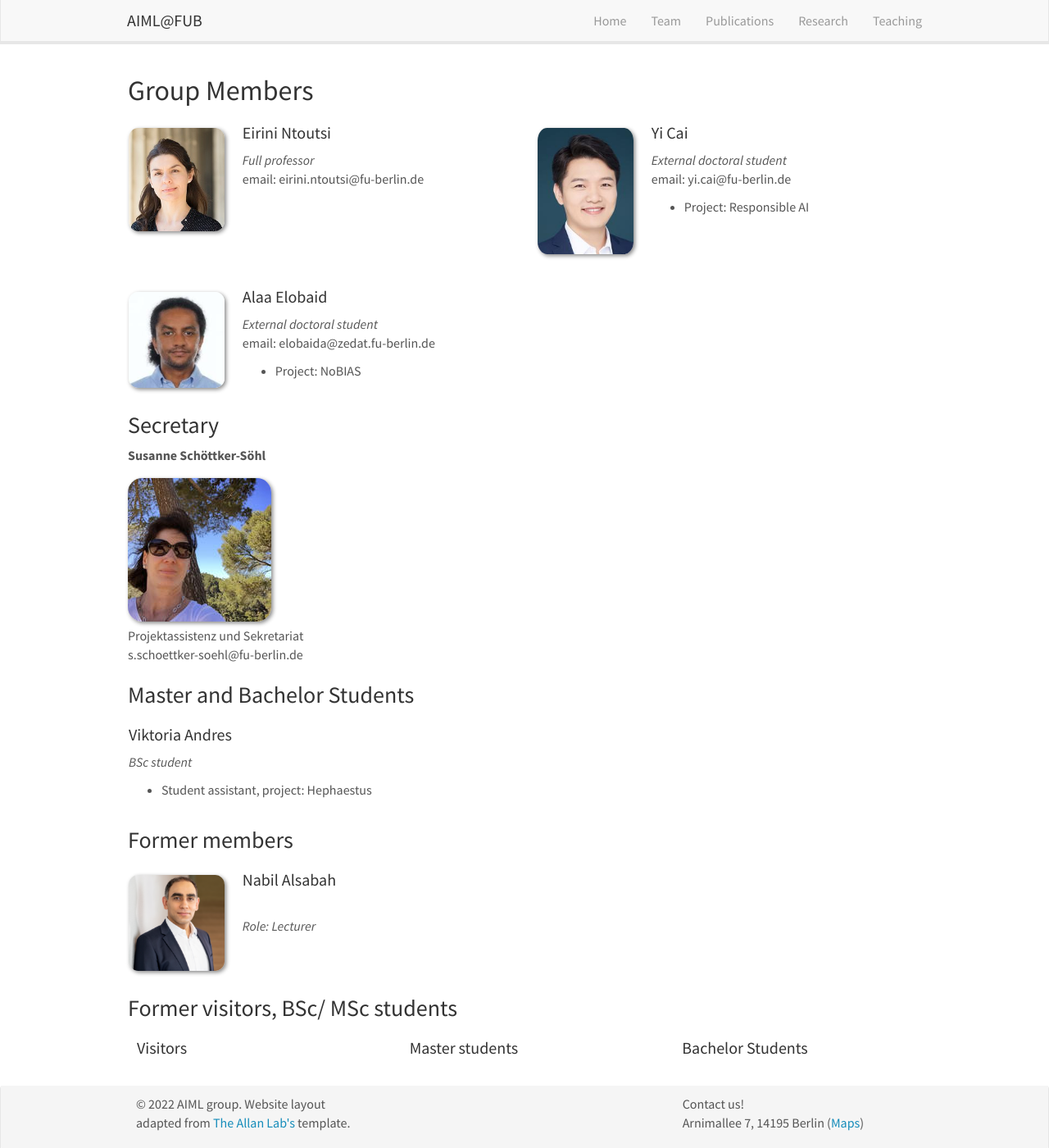
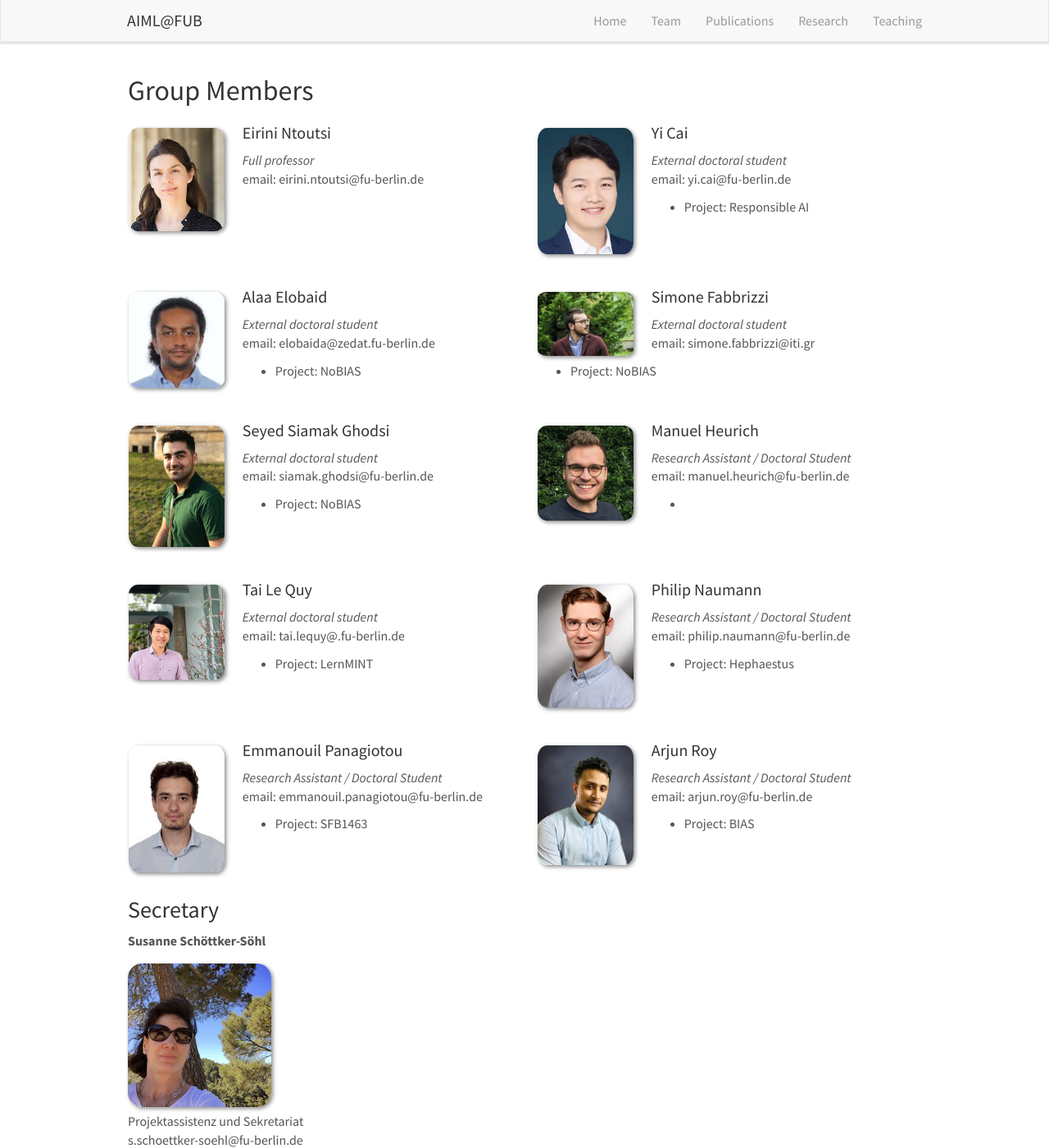
Before and after one commit to AIML-research/AIML-research.github.io, a Jekyll site: the page built from _pages/team.md, in a window 1280 px wide and 1400 px high. Shown: the whole window at 82% size. Built offline with Jekyll 4.4.1, drawn with Linux system fonts in a browser that asks for light colours; nearby versions of some CDN libraries.

Commit message:
Update team_members.yml

```diff
--- a/_data/team_members.yml
+++ b/_data/team_members.yml
@@ -18,3 +18,53 @@
   email: elobaida@zedat.fu-berlin.de
   number_educ: 1
   education1: "Project: NoBIAS"
+
+
+- name: Simone Fabbrizzi
+  photo: Simone.jpg
+  info: External doctoral student
+  email: simone.fabbrizzi@iti.gr
+  number_educ: 1
+  education1: "Project: NoBIAS"
+
+- name: Seyed Siamak Ghodsi
+  photo: Siamak.jpg
+  info: External doctoral student
+  email: siamak.ghodsi@fu-berlin.de
+  number_educ: 1
+  education1: "Project: NoBIAS"
+
+
+- name: Manuel Heurich
+  photo: Manuel.jpg
+  info: Research Assistant / Doctoral Student
+  email: manuel.heurich@fu-berlin.de
+  number_educ: 1
+
+- name: Tai Le Quy
+  photo: Tai.jpg
+  info: External doctoral student
+  email: tai.lequy@.fu-berlin.de
+  number_educ: 1
+  education1: "Project: LernMINT"
+
+- name: Philip Naumann
+  photo: Philip.jpg
+  info: Research Assistant / Doctoral Student
+  email: philip.naumann@fu-berlin.de
+  number_educ: 1
+  education1: "Project: Hephaestus"
+
+- name: Emmanouil Panagiotou
+  photo: Emmanouil.jpg
+  info: Research Assistant / Doctoral Student
+  email: emmanouil.panagiotou@fu-berlin.de
+  number_educ: 1
+  education1: "Project: SFB1463"
+
+- name: Arjun Roy
+  photo: Arjun.jpg
+  info: Research Assistant / Doctoral Student
+  email: arjun.roy@fu-berlin.de
+  number_educ: 1
+  education1: "Project: BIAS "
```
